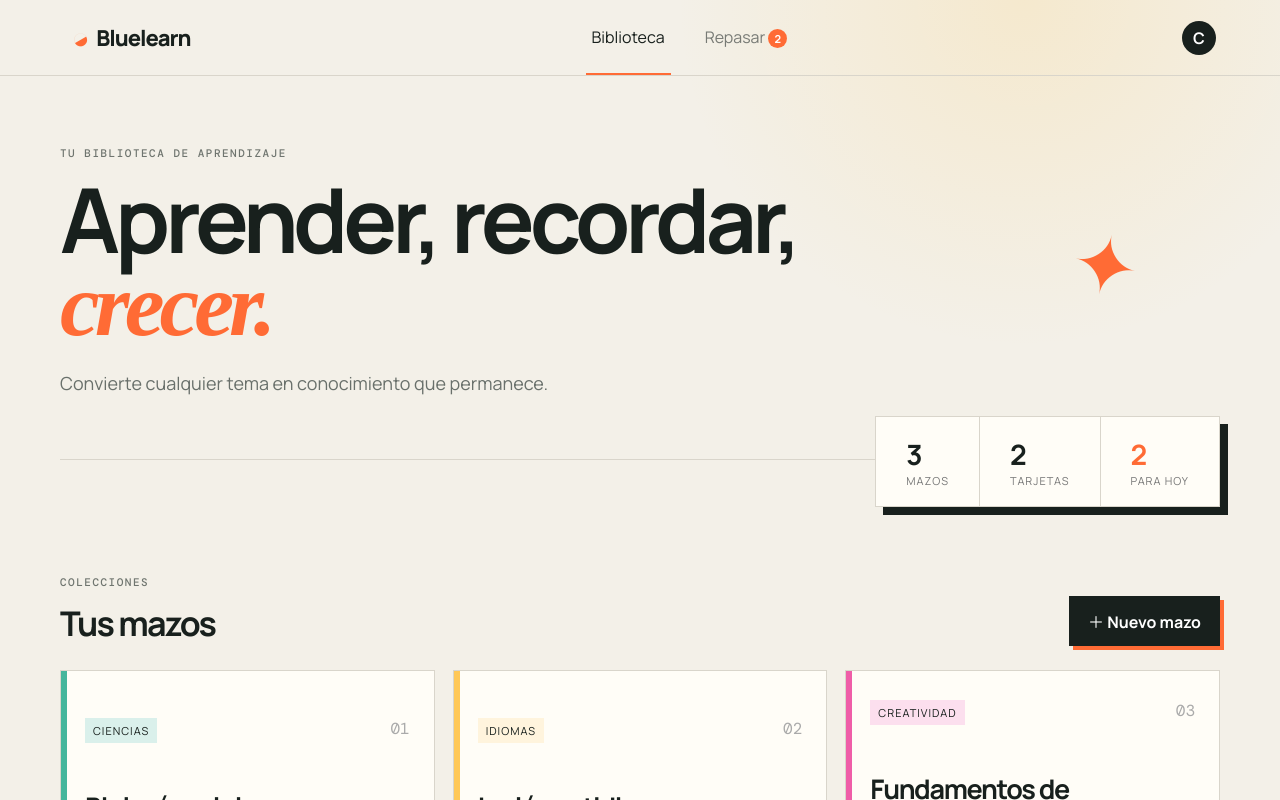
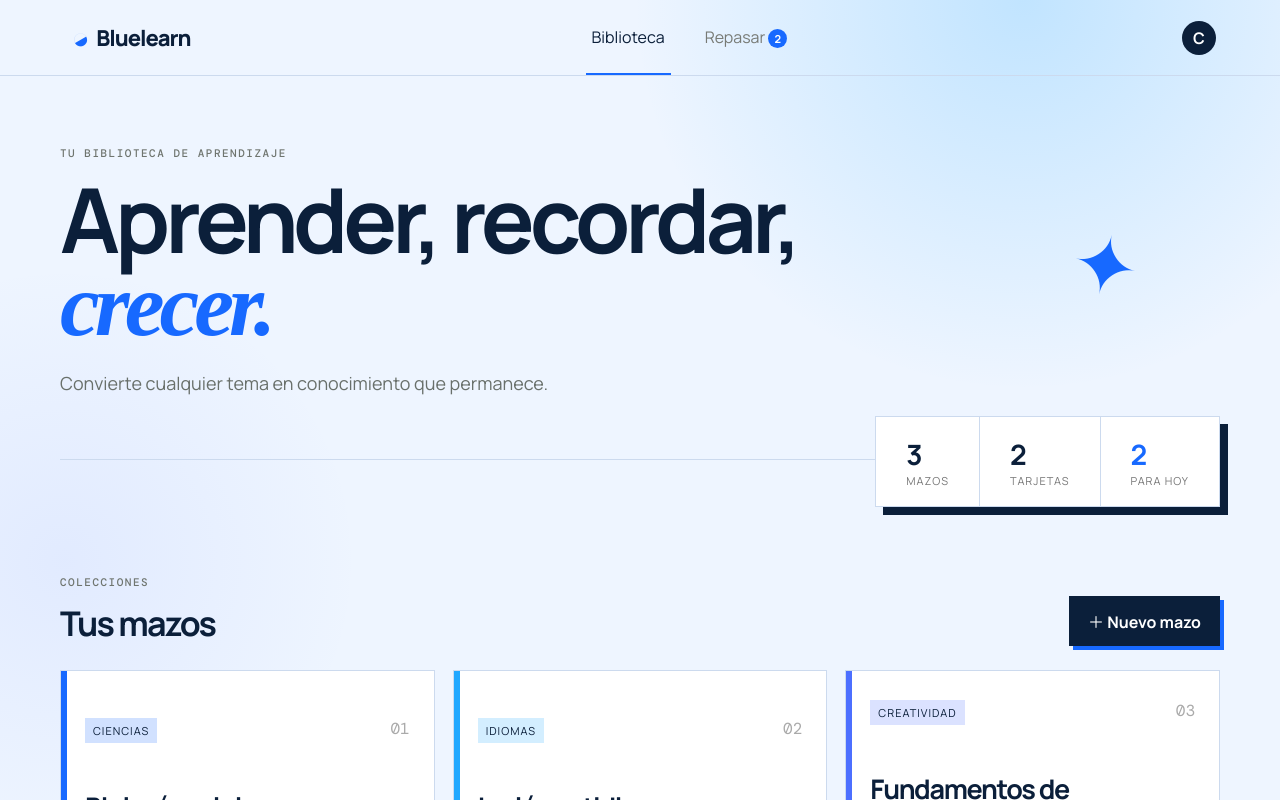
Before and after one commit to kai-bot-claralid/bluelearn, a React (Vite) app: page / in a window 1280 px wide. Shown: the top 800 px of the page. Built offline with nearby package versions, Linux system fonts and the light colour scheme; a web font is replaced by a local one.

Commit message:
Refresh Bluelearn color palette

```diff
--- a/index.html
+++ b/index.html
@@ -5,7 +5,7 @@
     <link rel="icon" type="image/svg+xml" href="/favicon.svg" />
     <meta name="viewport" content="width=device-width, initial-scale=1.0" />
     <meta name="description" content="Bluelearn — aprende y recuerda con tarjetas inteligentes y repetición espaciada." />
-    <meta name="theme-color" content="#18201d" />
+    <meta name="theme-color" content="#0b1f3a" />
     <title>Bluelearn — Aprende para recordar</title>
   </head>
   <body>
--- a/src/App.tsx
+++ b/src/App.tsx
@@ -22,18 +22,18 @@ type Deck = {
 }
 
 const DAY = 86_400_000
-const COLORS = ['#ff6b35', '#ffc857', '#45b69c', '#7c6ee6', '#ef5da8']
+const COLORS = ['#1769ff', '#21a8ff', '#4c6fff', '#00a6a6', '#183b66']
 
 const starterDecks: Deck[] = [
   {
-    id: 'biology', title: 'Biología celular', category: 'Ciencias', color: '#45b69c',
+    id: 'biology', title: 'Biología celular', category: 'Ciencias', color: '#1769ff',
     cards: [
       { id: 'mitochondria', front: '¿Cuál es la función de la mitocondria?', back: 'Producir ATP mediante la respiración celular.', description: 'Es el orgánulo que convierte la energía química de los nutrientes en energía utilizable por la célula.', image: 'https://upload.wikimedia.org/wikipedia/commons/1/1a/Mitochondria%2C_mammalian_lung_-_TEM.jpg', nextReview: new Date().toISOString(), interval: 0, ease: 2.5 },
       { id: 'membrane', front: '¿Qué modelo explica la membrana celular?', back: 'El modelo de mosaico fluido.', description: 'Describe una bicapa de fosfolípidos donde proteínas y otras moléculas pueden moverse lateralmente.', nextReview: new Date().toISOString(), interval: 0, ease: 2.5 },
     ],
   },
-  { id: 'english', title: 'Inglés cotidiano', category: 'Idiomas', color: '#ffc857', cards: [] },
-  { id: 'design', title: 'Fundamentos de diseño', category: 'Creatividad', color: '#ef5da8', cards: [] },
+  { id: 'english', title: 'Inglés cotidiano', category: 'Idiomas', color: '#21a8ff', cards: [] },
+  { id: 'design', title: 'Fundamentos de diseño', category: 'Creatividad', color: '#4c6fff', cards: [] },
 ]
 
 function uid() { return crypto.randomUUID() }
@@ -56,7 +56,7 @@ async function searchCommons(query: string) {
 function App() {
   const [decks, setDecks] = useState<Deck[]>(() => {
     const saved = localStorage.getItem('bluelearn-decks')
-    return saved ? JSON.parse(saved) : starterDecks
+    return saved ? JSON.parse(saved).map((item: Deck, index: number) => ({ ...item, color: COLORS[index % COLORS.length] })) : starterDecks
   })
   const [activeDeck, setActiveDeck] = useState<string | null>(null)
   const [mode, setMode] = useState<'library' | 'edit' | 'study'>('library')
--- a/src/index.css
+++ b/src/index.css
@@ -1,6 +1,6 @@
 @import url('https://fonts.googleapis.com/css2?family=DM+Mono:wght@400;500&family=Manrope:wght@400;500;600;700;800&family=Playfair+Display:ital,wght@1,600&display=swap');
 * { box-sizing: border-box; }
-:root { font-family: Manrope, sans-serif; color: #18201d; background: #f3f0e8; font-synthesis: none; text-rendering: optimizeLegibility; }
+:root { font-family: Manrope, sans-serif; color: #0b1f3a; background: #eef5ff; font-synthesis: none; text-rendering: optimizeLegibility; }
 body { margin: 0; min-width: 320px; min-height: 100vh; }
 button, input, textarea { font: inherit; }
 button { color: inherit; }
```
Also changed, not shown: src/App.css.
